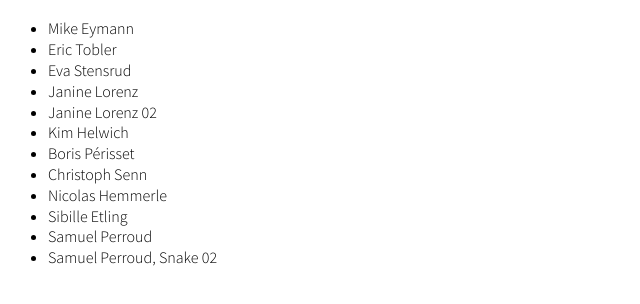
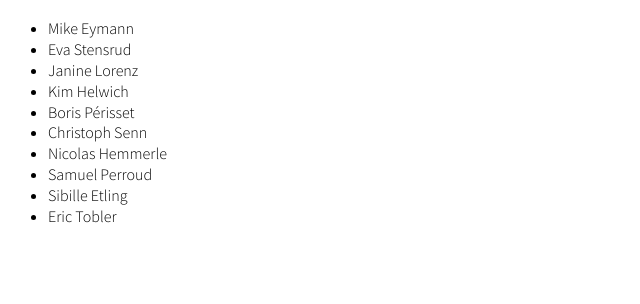
Before and after one commit to cas-c4ta/student-pages, a plain HTML site: page index.html in a window 1280 px wide. Shown: the part 66-370 px from the top of the page, without its empty margins (0-640 px from the left). Drawn offline with Linux system fonts and the light colour scheme.

```diff
--- a/index.html
+++ b/index.html
@@ -16,17 +16,15 @@
  <ul>
     <li><a href="https://michaeleymann.github.io/Website/">Mike Eymann</a></li>
     <!-- <li><a href="http://127.0.0.1:5500/tales.html">Marine de Dardel</a></li> -->
-    <li><a href="https://tobleric.github.io/flower3/">Eric Tobler</a></li>
     <li><a href="https://evastensrud.github.io/femalepoetry/">Eva Stensrud</a></li>
-    <li><a href="https://jengim.github.io/Website_Janine/">Janine Lorenz</a></li>
-    <li><a href="https://jengim.github.io/Website-Janine-Nov/">Janine Lorenz 02</a></li>
+    <li><a href="https://jengim.github.io/Website-Janine-Nov/">Janine Lorenz</a></li>
     <li><a href="https://kim-from-hell.github.io/html-css-punkte/">Kim Helwich</a></li>
     <li><a href="https://boris-perisset.github.io/c4ta-artwork/">Boris Périsset</a></li>
     <li><a href="https://dersenn.github.io/C4TA-html/">Christoph Senn</a></li>
     <li><a href="https://nicolashem.github.io/my-page/">Nicolas Hemmerle</a></li>
-    <li><a href="https://github.com/sibille79/playground">Sibille Etling</a></li>
     <li><a href="https://samroud.github.io/c4ta-website">Samuel Perroud</a></li>
-    <li><a href="https://samroud.github.io/snake-02/">Samuel Perroud, Snake 02</a></li>
+    <li><a href="https://sibille79.github.io/playground">Sibille Etling</a></li>
+    <li><a href="https://tobleric.github.io/flower3/">Eric Tobler</a></li>
   </ul>
 
 </body>
```
Also changed, not shown: 1 other file.
